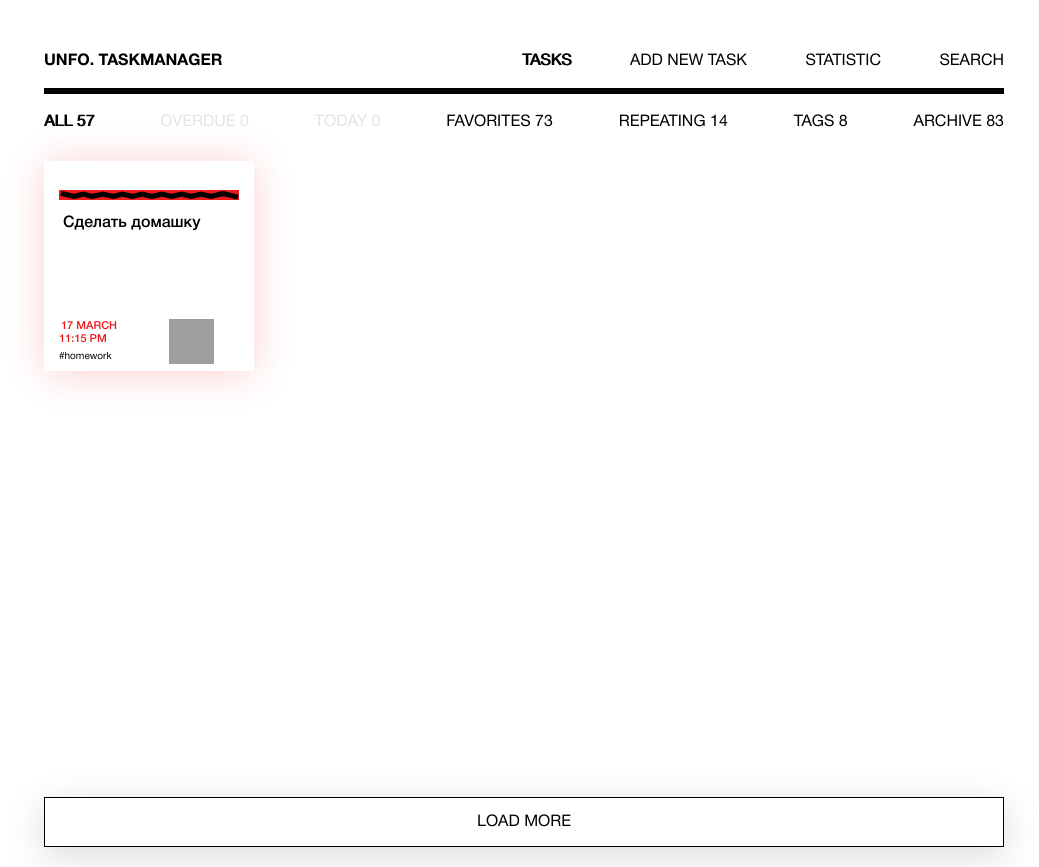
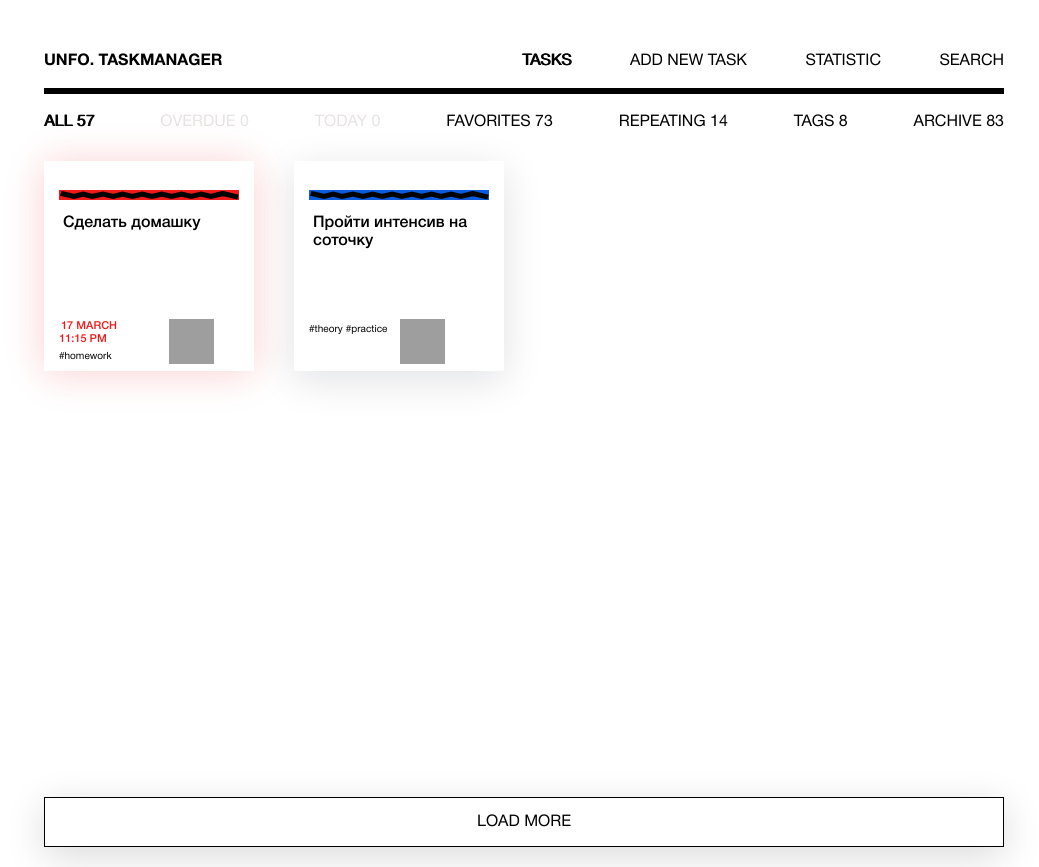
Before and after one commit to eteries/34198-taskmanager-8, a website built with webpack: page public/index.html in a window 1280 px wide. Shown: the whole page, without its empty margins (116-1155 px from the left). Built offline with nearby package versions, Linux system fonts and the light colour scheme; grey boxes are pictures that could not be loaded.

Commit message:
tasks class (#4.1)

```diff
--- a/public/index.html
+++ b/public/index.html
@@ -132,15 +132,6 @@
       </section>
 
       <section class="board container">
-        <p class="board__no-tasks visually-hidden">
-          Congratulations, all tasks were completed! To create a new click on
-          «add new task» button.
-        </p>
-
-        <div class="board__tasks">
-        </div>
-
-        <button class="load-more" type="button">load more</button>
       </section>
     </main>
   <script src="bundle.js"></script>
--- a/src/data.js
+++ b/src/data.js
@@ -1,3 +1,6 @@
+import {getRandomInteger} from './modules/common/utils';
+import {INITIAL_TASKS_NUMBER} from './modules/common/constants';
+
 const taskTitles = [
   `Изучить теорию`,
   `Сделать домашку`,
@@ -5,6 +8,7 @@ const taskTitles = [
 ];
 
 const MAX_TAGS_NUM = 3;
+const MIN_TASKS_NUM = 1;
 const RECENT_WEEKS_NUM = 2;
 
 export const colors = [`black`, `yellow`, `blue`, `green`, `pink`];
@@ -38,3 +42,7 @@ export const getTask = () => ({
   isDone: true,
   isDeadline: true
 });
+
+export const getTasks = () => {
+  return new Array(getRandomInteger(INITIAL_TASKS_NUMBER) + MIN_TASKS_NUM).fill(``).map(() => getTask());
+};
--- a/src/main.js
+++ b/src/main.js
@@ -1,26 +1,7 @@
 import {mountFilter} from './modules/filters';
-import {mountTasks, Task} from './modules/task';
-import {INITIAL_TASKS_NUMBER} from './modules/common/constants';
-import {getTask} from './data';
-import {TaskEdit} from './modules/task-edit';
+import {Tasks} from './modules/tasks';
 
-mountFilter();/*
-mountTasks(INITIAL_TASKS_NUMBER);*/
+mountFilter();
 
-const tasksContainer = document.querySelector(`.board__tasks`);
-const taskComponent = new Task(getTask(), 1);
-const editTaskComponent = new TaskEdit(getTask(), 1);
-
-tasksContainer.appendChild(taskComponent.mount());
-
-taskComponent.onEdit = () => {
-  editTaskComponent.mount();
-  tasksContainer.replaceChild(editTaskComponent.element, taskComponent.element);
-  taskComponent.unmount();
-};
-
-editTaskComponent.onSubmit = () => {
-  taskComponent.mount();
-  tasksContainer.replaceChild(taskComponent.element, editTaskComponent.element);
-  editTaskComponent.unmount();
-};
+const tasks = new Tasks();
+document.querySelector(`.board`).appendChild(tasks.mount());
--- a/src/modules/filters.js
+++ b/src/modules/filters.js
@@ -1,6 +1,7 @@
 import {mountTasks} from './task';
 import {getRandomInteger} from './common/utils';
 import {INITIAL_TASKS_NUMBER, MAX_TASKS_NUMBER} from './common/constants';
+import {Tasks} from './tasks';
 
 const filters = [
   {label: `all`, quantity: getRandomInteger(MAX_TASKS_NUMBER)},
@@ -46,6 +47,6 @@ export const mountFilter = () => {
       return;
     }
 
-    mountTasks(getRandomInteger(INITIAL_TASKS_NUMBER));
+    filtersElement.dispatchEvent(new Event('filter'));
   });
 };
--- a/src/modules/task.js
+++ b/src/modules/task.js
@@ -41,7 +41,11 @@ export class Task {
     return this._element;
   }
 
-  mount(container) {
+  mount() {
+    if (this._element) {
+      this.unmount();
+    }
+
     this._element = createElement(this.template);
     this.attachEventListeners();
     return this._element;
--- /dev/null
+++ b/src/modules/tasks.js
@@ -0,0 +1,84 @@
+import {createElement} from './common/utils';
+import {Task} from './task';
+import {TaskEdit} from './task-edit';
+import {getTasks} from '../data';
+
+export class Tasks {
+  constructor() {
+    this._element = null;
+
+    this._onFilter = () => {
+      this._filterTasks();
+    }
+  }
+
+  mount() {
+    if (this._element) {
+      this.unmount();
+    }
+
+    this._element = createElement(this.template);
+    this._appendChildren();
+    this._attachEventListeners();
+    return this._element;
+  }
+
+  unmount() {
+    this._detachEventListeners();
+    this._element = null;
+  }
+
+  _attachEventListeners() {
+    document.querySelector(`.main__filter`)
+      .addEventListener('filter', this._onFilter);
+  }
+
+  _detachEventListeners() {
+    this._element.querySelector(`.main__filter`)
+      .removeEventListener('filter', this._onFilter);
+  }
+
+  _addTask(task, id) {
+    const taskComponent = new Task(task, id);
+    const editTaskComponent = new TaskEdit(task, id);
+
+    const container = this._element.querySelector(`.board__tasks`);
+    container.appendChild(taskComponent.mount());
+
+    taskComponent.onEdit = () => {
+      editTaskComponent.mount();
+      container.replaceChild(editTaskComponent.element, taskComponent.element);
+      taskComponent.unmount();
+    };
+
+    editTaskComponent.onSubmit = () => {
+      taskComponent.mount();
+      container.replaceChild(taskComponent.element, editTaskComponent.element);
+      editTaskComponent.unmount();
+    };
+  }
+
+  _appendChildren() {
+    getTasks().forEach((item, index) => this._addTask(item, index));
+  }
+
+  _filterTasks() {
+    const container = this._element.querySelector(`.board__tasks`);
+    container.innerHTML = ``;
+    this._appendChildren();
+  }
+
+  get template() {
+    return `<div>
+    <p class="board__no-tasks visually-hidden">
+          Congratulations, all tasks were completed! To create a new click on
+          «add new task» button.
+    </p>
+
+    <div class="board__tasks">
+    </div>
+
+    <button class="load-more" type="button">load more</button>
+    </div>`;
+  }
+}
```
